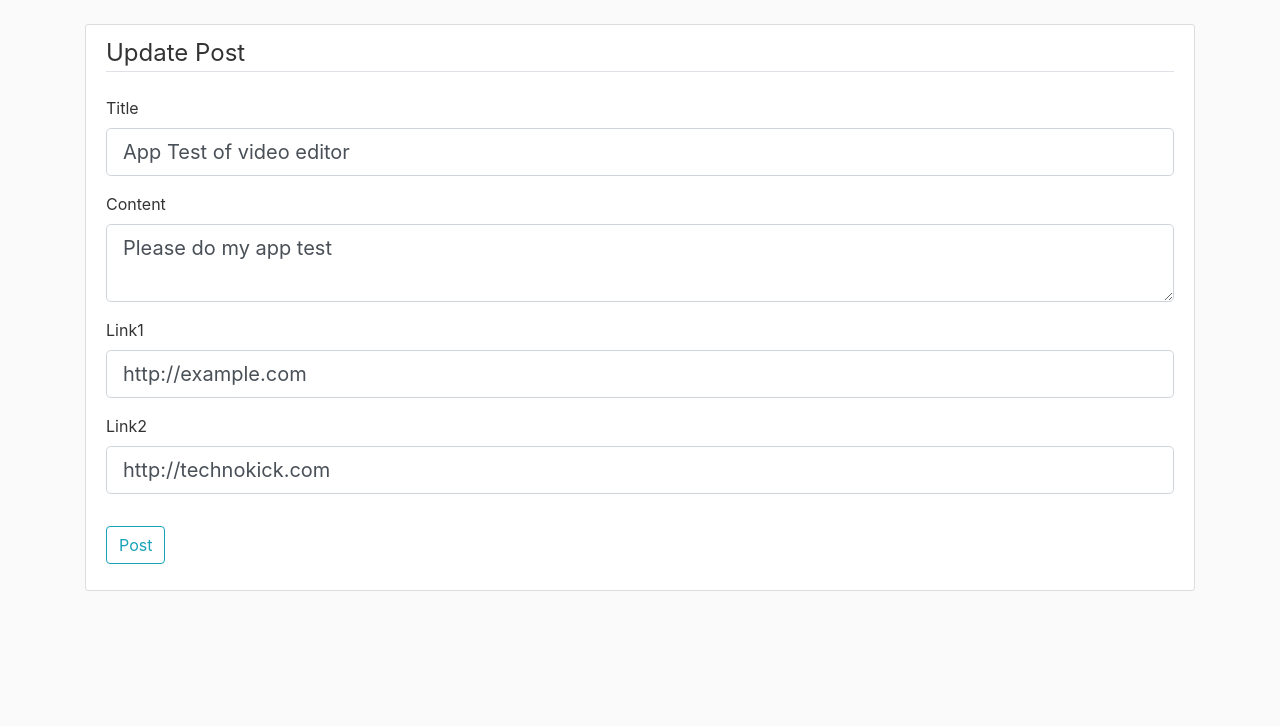
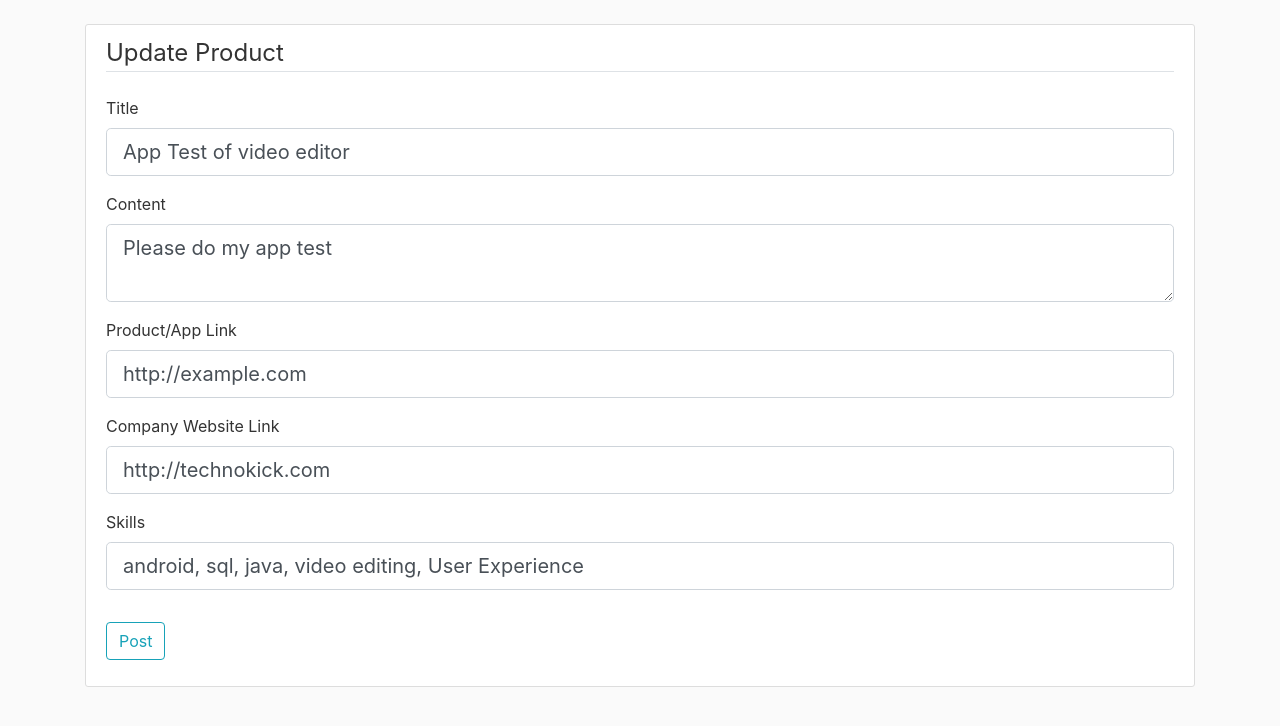
Before and after one commit to nishantsethi/Get-Testers, a Flask app: page /post/1/update in a window 1280 px wide. Shown: the part 56-782 px from the top of the page. Run offline with Flask 2, Linux system fonts and the light colour scheme; a user stored in the database is signed in; data comes from the database, SQL or seed files in the repository; both versions use the stored data as it was after the commit; some libraries are stand-ins or nearby versions.

Commit message:
Added Skills for Company

```diff
--- a/gettesters/forms.py
+++ b/gettesters/forms.py
@@ -59,6 +59,7 @@ class UpdateAccountForm(FlaskForm):
 class PostForm(FlaskForm):
     title = StringField('Title', validators=[DataRequired()])
     content = TextAreaField('Content', validators=[DataRequired()])
-    link1 = StringField('Link1')
-    link2 = StringField('Link2')
+    link1 = StringField('Product/App Link')
+    link2 = StringField('Company Website Link')
+    skills = StringField('Skills')
     submit = SubmitField('Post')
--- a/gettesters/models.py
+++ b/gettesters/models.py
@@ -27,6 +27,7 @@ class Post(db.Model):
     content = db.Column(db.Text, nullable=False)
     link1 = db.Column(db.String())
     link2 = db.Column(db.String())
+    skills = db.Column(db.String())
     user_id = db.Column(db.Integer, db.ForeignKey('user.id'), nullable=False)
 
     def __repr__(self):
--- a/gettesters/routes.py
+++ b/gettesters/routes.py
@@ -97,7 +97,7 @@ def account():
 def new_post():
     form = PostForm()
     if form.validate_on_submit():
-        post = Post(title=form.title.data, link1 =form.link1.data, link2 = form.link2.data, content=form.content.data, author=current_user)
+        post = Post(title=form.title.data, link1 =form.link1.data, link2 = form.link2.data, skills = form.skills.data, content=form.content.data, author=current_user)
         db.session.add(post)
         db.session.commit()
         flash('Your post has been created!', 'success')
@@ -122,6 +122,9 @@ def update_post(post_id):
     if form.validate_on_submit():
         post.title = form.title.data
         post.content = form.content.data
+        post.link1 = form.link1.data
+        post.link2 = form.link2.data
+        post.skills = form.skills.data
         db.session.commit()
         flash('Your post has been updated!', 'success')
         return redirect(url_for('post', post_id=post.id))
@@ -130,8 +133,9 @@ def update_post(post_id):
         form.content.data = post.content
         form.link1.data = post.link1
         form.link2.data = post.link2
-    return render_template('create_post.html', title='Update Post',
-                           form=form, legend='Update Post')
+        form.skills.data = post.skills
+    return render_template('create_post.html', title='Update Product',
+                           form=form, legend='Update Product')
 
 
 @app.route("/post/<int:post_id>/delete", methods=['POST'])
--- a/gettesters/templates/create_post.html
+++ b/gettesters/templates/create_post.html
@@ -39,6 +39,10 @@
                 {{ form.link2.label(class="form-control-label") }}
                 {{ form.link2(class="form-control form-control-lg") }}
             </div>
+            <div class="form-group">
+              {{ form.skills.label(class="form-control-label") }}
+              {{ form.skills(class="form-control form-control-lg") }}
+              </div>
         </fieldset>
         <div class="form-group">
             {{ form.submit(class="btn btn-outline-info") }}
--- a/gettesters/templates/home.html
+++ b/gettesters/templates/home.html
@@ -10,6 +10,12 @@
             </div>
             <h2><a class="article-title" href="{{ url_for('post', post_id=post.id) }}">{{ post.title }}</a></h2>
             <p class="article-content">{{ post.content }}</p>
+            <p class="article-content"><a href="{{ post.link1 }}">{{ post.link1 }}</a></p>
+            <div class="card">
+            <div class="card-body">
+              <p class="article-content">Skills : {{ post.skills }}</p>
+            </div>
+          </div>
           </div>
         </article>
     {% endfor %}
--- a/gettesters/templates/post.html
+++ b/gettesters/templates/post.html
@@ -17,6 +17,11 @@
       <p class="article-content">{{ post.content }}</p>
       <p class="article-content"><a href ="{{ post.link1 }}">{{ post.link1 }}</a></p>
       <p class="article-content"><a href ="{{ post.link2 }}">{{ post.link2 }}</a></p>
+      <div class="card">
+        <div class="card-body">
+          <p class="article-content">Skills : {{ post.skills }}</p>
+        </div>
+      </div>
     </div>
   </article>
   <!-- Modal -->
```
Also changed, not shown: gettesters/site.db.
